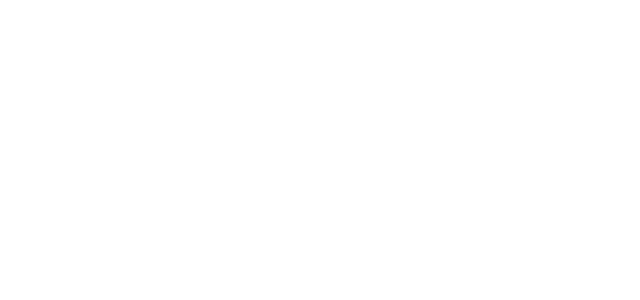
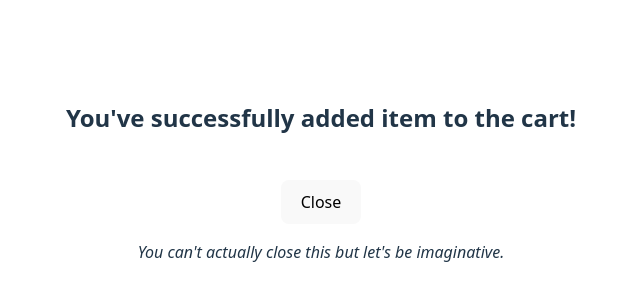
Before and after one commit to ANIO-Official/component-library, a React (Vite) app: page / in a window 1280 px wide. Shown: the part 220-520 px from the top of the page, without its empty margins (319-959 px from the left). Built offline with nearby package versions, Linux system fonts and the light colour scheme.

Commit message:
Updated JSX for AlertBox. Tested AlertBox component in App: Working as Expected.

```diff
--- a/src/App.tsx
+++ b/src/App.tsx
@@ -1,11 +1,17 @@
 //import { useState } from 'react'
 import './App.css'
+import AlertBox from './components/AlertBox/AlertBox'
 
 function App() {
 
   return (
     <>
-
+      <AlertBox
+      type='success'
+      message="You've successfully added item to the cart!"
+      onClose={()=>alert('"Closed" the alert. :)')}>
+        <p><i>You can't actually close this but let's be imaginative.</i></p>
+      </AlertBox>
     </>
   )
 }
--- a/src/components/AlertBox/AlertBox.tsx
+++ b/src/components/AlertBox/AlertBox.tsx
@@ -11,9 +11,9 @@
       <div className={`${type}-alert`}>
         <h2>{message}</h2>
         <br />
+        <button onClick={onClose}>Close</button>
+        <br/>
         {children}
-        <br />
-        <button onClick={onClose}>Close</button>
       </div>
     </>
   );
```
